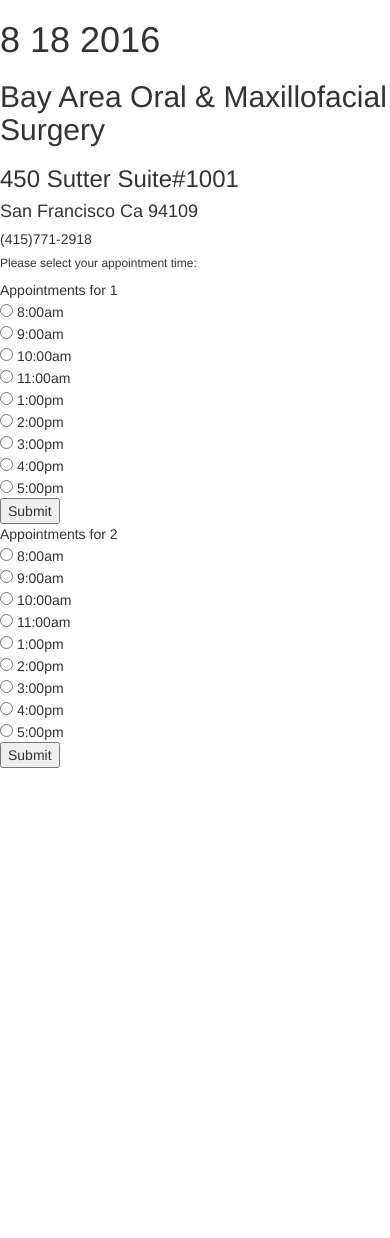
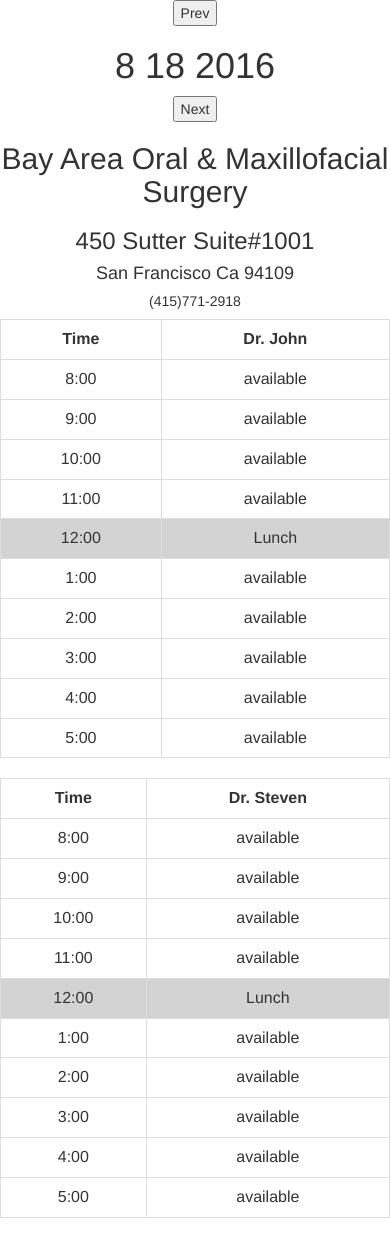
Before and after one commit to Rubamhassan/Appointment-App, a Flask app: page /appt_book in a window 390 px wide. Before the commit the page ends 768 px from the top, so only its background shows below. Run offline with Flask 2, Linux system fonts and the light colour scheme; some libraries are stand-ins or nearby versions.

Commit message:
appt book done with two drs

```diff
--- a/database_functions.py
+++ b/database_functions.py
@@ -21,9 +21,9 @@
 
 	return patient
 
-def create_new_appt(user_id,appt_type_id,appt_time,provider_id):
+def create_new_appt(user_id,appt_type_id,appt_time,provider_id,appt_date):
 	"""This function is to create a new appointment"""
-	new_appt = Appointment(user_id=user_id, appt_type_id=appt_type_id,appt_time=appt_time, provider_id= provider_id)
+	new_appt = Appointment(user_id=user_id, appt_type_id=appt_type_id,appt_time=appt_time, provider_id= provider_id, appt_date=appt_date)
 	db.session.add(new_appt)
 	db.session.commit()
 	return new_appt
--- a/model.py
+++ b/model.py
@@ -1,6 +1,7 @@
 """Models and database functions for my app"""
 
 from flask_sqlalchemy import SQLAlchemy
+# from sqlalchemy.orm import relationship
 
 db = SQLAlchemy()
 
@@ -9,7 +10,6 @@
 
 	__tablename__ = "patient"
 
-
 	user_id = db.Column(db.Integer, autoincrement=True, primary_key=True)
 	first_name = db.Column(db.String(64), nullable=False)
 	last_name = db.Column(db.String(64), nullable=False)
@@ -17,6 +17,8 @@
 	cell_phone_number = db.Column(db.String(64), nullable=False)
 	user_name = db.Column(db.String(64), nullable=False)
 	password = db.Column(db.String(64), nullable=False)
+
+	appointments = db.relationship("Appointment")
 
 class BusinessOwner(db.Model):
 	"""Business owner info"""
@@ -38,7 +40,7 @@
 	appt_id = db.Column(db.Integer, autoincrement=True, primary_key=True)
 	user_id = db.Column(db.Integer, db.ForeignKey('patient.user_id'), nullable=False)
 	appt_time = db.Column(db.String, nullable=False)
-	# appt_date = db.Column(db.Integer, nullable=False)
+	appt_date = db.Column(db.String, nullable=False)
 	appt_type_id = db.Column(db.Integer, db.ForeignKey('appointment_type.appt_type_id'), nullable=False)
 	provider_id = db.Column(db.Integer,db.ForeignKey('business_owner.provider_id'),nullable=False )
 
--- a/server.py
+++ b/server.py
@@ -80,6 +80,17 @@
 	patient= Patient.query.filter_by(user_name=user_name).first
 
 	return redirect('existing_user_page.html')
+
+@app.route('/owner_login', methods=['POST'])
+def show_appt_book_to_owner():
+	"""Display the appointments scheduled for the owner to see"""
+	time_now= datetime.now()
+	day= time_now.day
+	month= time_now.month
+	year= time_now.year
+
+
+	return render_template("appt_book.html", day=day, year=year, month=month)
 
 @app.route('/login', methods=['POST'])
 def show_appts_scheduled_for_this_pt():
@@ -177,7 +188,8 @@
 	"""Appointment book view"""
 	time_now= datetime.now()
 	td= timedelta(1)
-
+	first_name= request.args.form('first_name')
+	print user_id
 	first_available_day = time_now + td
 	weekdays= [Monday, Tuesday, Wednesday, Thursday,]
 	for day in weekdays:
@@ -193,15 +205,29 @@
 	print month
 	print year
 	appointments = {}
+	session[first_available_day]= first_available_day
 
-	return render_template("appt_book.html", year=year, month=month, day=day, appointments=appointments)
+	return render_template("appt_book.html",first_name=first_name, year=year, month=month, day=day, appointments=appointments)
+
+# @app.template_filter('MyCustomDateFormat')
+# def format_date(appt_time):
+# 	"""Turn our date integer into a datetime object"""
+# 	#%d=monday %B=August %Y=Year
+# 	date = datetime.strptime(appt_time, "%I:%M%p")
+# 	output_format = "%B %d %Y"
+
+# 	return datetime.strptime(date, output_format)
+
+
 
 @app.route ('/confirm_appt', methods=['GET'])
 def show_scheduled_appts():
 	""" Display page to show what is scheduled for this user"""
-	user_id= session.get('user_id')
+	user_id= session['user_id']
 	patient = Patient.query.filter_by(user_id=user_id).first()
+	print patient
 	first_name = patient.first_name
+
 	appointments= Appointment.query.filter_by(user_id=user_id).all()
 
 
@@ -210,25 +236,34 @@
 @app.route ('/confirm_appt', methods=['POST'])
 def conf_appt():
 	""" Need to send user to another page after appt has been confirmed"""
-
+	day= request.form.get('day')
+	month= request.form.get('month')
+	year= request.form.get('year')
+	appt_date="%s/%s/%s"%(month,day,year)
+	user=session['user_id']
+	#this is how you you use something thats saved in a session!
 	appt_time = request.form.get('appt_time')
 	provider_id, time = appt_time.split(", ")
-	first_name = session['first_name']
+	# session['user_id']= user_id this didnt work!
 
-	patient = Patient.query.filter_by(first_name=first_name).first()
+
+	patient = Patient.query.filter_by(user_id=user).first()
+	print patient
 	user_id =patient.user_id
-
+	first_name=patient.first_name
+	print appt_date
 	created_appt= create_new_appt(user_id=user_id,
 							appt_type_id=1,
 							appt_time=time,
-							provider_id=provider_id)
+							provider_id=provider_id,
+							appt_date=appt_date)
 
 	db.session.add(created_appt)
 	db.session.commit()
 
 	appointments= Appointment.query.filter_by(user_id=user_id).all()
 
-	return render_template("confirmed.html",first_name=first_name, appointments=appointments)
+	return render_template("confirmed.html",patient=patient,first_name=first_name,appointments=appointments)
 
 # TODO: Make /confirm_appt route for [get] - this shows all appointments for user
 
--- /dev/null
+++ b/static/appt_book.js
@@ -0,0 +1,10 @@
+var date= new Date(year,month-1,day)
+
+function next(){
+	date.setDate(date.getDate()+1)
+document.getElementById('displayDate').innerHTML = date.getFullYear()+" " +(date.getMonth()+1)+" "+date.getDate()
+}
+function prev(){
+	date.setDate(date.getDate()-1)
+document.getElementById('displayDate').innerHTML = date.getFullYear()+" " +(date.getMonth()+1)+" "+date.getDate()
+}
--- a/templates/appt_book.html
+++ b/templates/appt_book.html
@@ -1,16 +1,159 @@
-{% extends "base.html" %}
-{% block content %}
+<!-- {% extends "base.html" %}
+{% block content %} -->
+<head>
+<link rel="stylesheet" href="https://maxcdn.bootstrapcdn.com/bootstrap/3.3.7/css/bootstrap.min.css" integrity="sha384-BVYiiSIFeK1dGmJRAkycuHAHRg32OmUcww7on3RYdg4Va+PmSTsz/K68vbdEjh4u" crossorigin="anonymous">
+<script type="text/javascript">
+var month= "{{month}}"
+var day= "{{day}}"
+var year="{{year}}"
+</script>
+
+</head>
+  <style>
+    td,th {
+        text-align:center;
+        }
+
+  </style>
+  <div align="center">
+  <span style="display:inline-block">
+    <button onclick="prev()"> Prev
+    </button>
+    <h1 id="displayDate">{{ month }} {{ day }} {{ year }}</h1>
+    <button onclick="next()"> Next
+    </button>
+  </span>
+  <h2>Bay Area Oral & Maxillofacial Surgery </h2>
+  <h3>450 Sutter Suite#1001</h3>
+  <h4>San Francisco Ca 94109</h4>
+  <h5>(415)771-2918</h5>
 
 
+  </div>
+<div class="row">
+  <div class="col-md-6">
+    <table class="table table-bordered">
+      <tr>
+        <th>
+        Time
+        </th>
+        <th>
+        Dr. John
+        </th>
+        <!-- <th>
+        Dr.Steven
+        </th> -->
+      </tr>
+      <tr>
+        <td > 8:00</td>
+        <td > available</td>
+      </tr>
+      <tr>
+        <td> 9:00</td>
+        <td> available</td>
+      </tr>
+      <tr>
+        <td> 10:00</td>
+        <td> available</td>
+      </tr>
+      <tr>
+        <td> 11:00</td>
+        <td> available</td>
+      </tr>
+      <tr>
+        <td bgcolor="lightgrey"> 12:00</td>
+        <td bgcolor="lightgrey"> Lunch</td>
+      </tr>
+      <tr>
+        <td> 1:00</td>
+        <td> available</td>
+      </tr>
+      <tr>
+        <td> 2:00</td>
+        <td> available</td>
+      </tr>
+      <tr>
+        <td> 3:00</td>
+        <td> available</td>
+      </tr>
+      <tr>
+        <td> 4:00</td>
+        <td> available</td>
+      </tr>
+      <tr>
+        <td> 5:00</td>
+        <td> available</td>
+      </tr>
+    </table>
+  </div>
+  <div class="col-md-6">
+    <table class="table table-bordered">
+      <tr>
+        <th>
+        Time
+        </th>
+        <th>
+        Dr. Steven
+        </th>
+        <!-- <th>
+        Dr.Steven
+        </th> -->
+      </tr>
+      <tr>
+        <td> 8:00</td>
+        <td> available</td>
+      </tr>
+      <tr>
+        <td> 9:00</td>
+        <td> available</td>
+      </tr>
+      <tr>
+        <td> 10:00</td>
+        <td> available</td>
+      </tr>
+      <tr>
+        <td> 11:00</td>
+        <td> available</td>
+      </tr>
+      <tr>
+        <td bgcolor="lightgrey"> 12:00</td>
+        <td bgcolor="lightgrey"> Lunch</td>
+      </tr>
+      <tr>
+        <td> 1:00</td>
+        <td> available</td>
+      </tr>
+      <tr>
+        <td> 2:00</td>
+        <td> available</td>
+      </tr>
+      <tr>
+        <td> 3:00</td>
+        <td> available</td>
+      </tr>
+      <tr>
+        <td> 4:00</td>
+        <td> available</td>
+      </tr>
+      <tr>
+        <td> 5:00</td>
+        <td> available</td>
+      </tr>
+    </table>
+  </div>
+</div>
+<script type="text/javascript" src="/static/appt_book.js"></script>
 
-<form action='/confirm_appt' method='POST'>
-  <h1>{{ month }} {{ day }} {{ year }}</h1>
+
+<!-- <form action='/confirm_appt' method='POST'> -->
+  <!-- <h1>{{ month }} {{ day }} {{ year }}</h1>
   <h2>Bay Area Oral & Maxillofacial Surgery </h2>
   <h3>450 Sutter Suite#1001</h3>
   <h4>San Francisco Ca 94109</h4>
   <h5>(415)771-2918</h5>
              <h6>Please select your appointment time:</h6>
-             <h7>Appointments for 1</h7>
+             <h7>Appointments for Dr. John</h7> -->
+  <!-- <table class="table table-striped">
   <br>
   <input type='radio' name= 'appt_time' value='1, 8:00am'> 8:00am</input>
   <br>
@@ -30,10 +173,22 @@
   <br>
   <input type='radio' name= 'appt_time' value='1, 5:00pm'> 5:00pm</input>
   <br>
+  <div class="hidden">
+  <select name="month">
+      <option value="{{month}}">{{month}}</option>
+  </select>
+  <select name="day">
+      <option value="{{day}}">{{day}}</option>
+  </select>
+  <select name="year">
+      <option value="{{year}}">{{year}}</option>
+  </select>
+  </div>
   <input type="submit" class="textbox">
   <br>
+  </table>
 
-  <h8>Appointments for 2</h8>
+  <h8>Appointments for Dr. Steven </h8>
   <br>
   <input type='radio' name= 'appt_time' value='2, 8:00am'> 8:00am</input>
   <br>
@@ -53,6 +208,18 @@
   <br>
   <input type='radio' name= 'appt_time' value='2, 5:00pm'> 5:00pm</input>
   <br>
+  <div class="hidden">
+  <select name="month">
+      <option value="{{month}}">{{month}}</option>
+  </select>
+  <select name="day">
+      <option value="{{day}}">{{day}}</option>
+  </select>
+  <select name="year">
+      <option value="{{year}}">{{year}}</option>
+  </select>
+  </div>
   <input type="submit" class="textbox">
-</form>
+</form> -->
+
 {% endblock %}
--- a/templates/base.html
+++ b/templates/base.html
@@ -1,13 +1,15 @@
 <!DOCTYPE html>
 <html>
 <head>
-
+<link rel="stylesheet" href="https://maxcdn.bootstrapcdn.com/bootstrap/3.3.7/css/bootstrap.min.css" integrity="sha384-BVYiiSIFeK1dGmJRAkycuHAHRg32OmUcww7on3RYdg4Va+PmSTsz/K68vbdEjh4u" crossorigin="anonymous">
 </head>
 	<body><script src="https://code.jquery.com/jquery.js"></script>
-	{% block content %}
+	<div class= "container">
+		{% block content %}
 
-  	{% endblock %}
+  		{% endblock %}
+  	</div>
 
 	</body>
-<link rel="stylesheet" href="https://maxcdn.bootstrapcdn.com/bootstrap/3.3.7/css/bootstrap.min.css" integrity="sha384-BVYiiSIFeK1dGmJRAkycuHAHRg32OmUcww7on3RYdg4Va+PmSTsz/K68vbdEjh4u" crossorigin="anonymous">
+<!-- <link rel="stylesheet" href="https://maxcdn.bootstrapcdn.com/bootstrap/3.3.7/css/bootstrap.min.css" integrity="sha384-BVYiiSIFeK1dGmJRAkycuHAHRg32OmUcww7on3RYdg4Va+PmSTsz/K68vbdEjh4u" crossorigin="anonymous"> -->
 </html>
--- a/templates/confirmed.html
+++ b/templates/confirmed.html
@@ -5,7 +5,7 @@
 
                     <ul>
  					 {% for appointment in appointments %}
-    				<li>{{ appointment.appt_time }}</li>
+    				<li>{{ appointment.appt_time }} {{ appointment.appt_date}}</li>
   					{% endfor %}
 					</ul>
 {% endblock %}
```
Also changed, not shown: templates/owner_login.html (+17 -0 lines).
